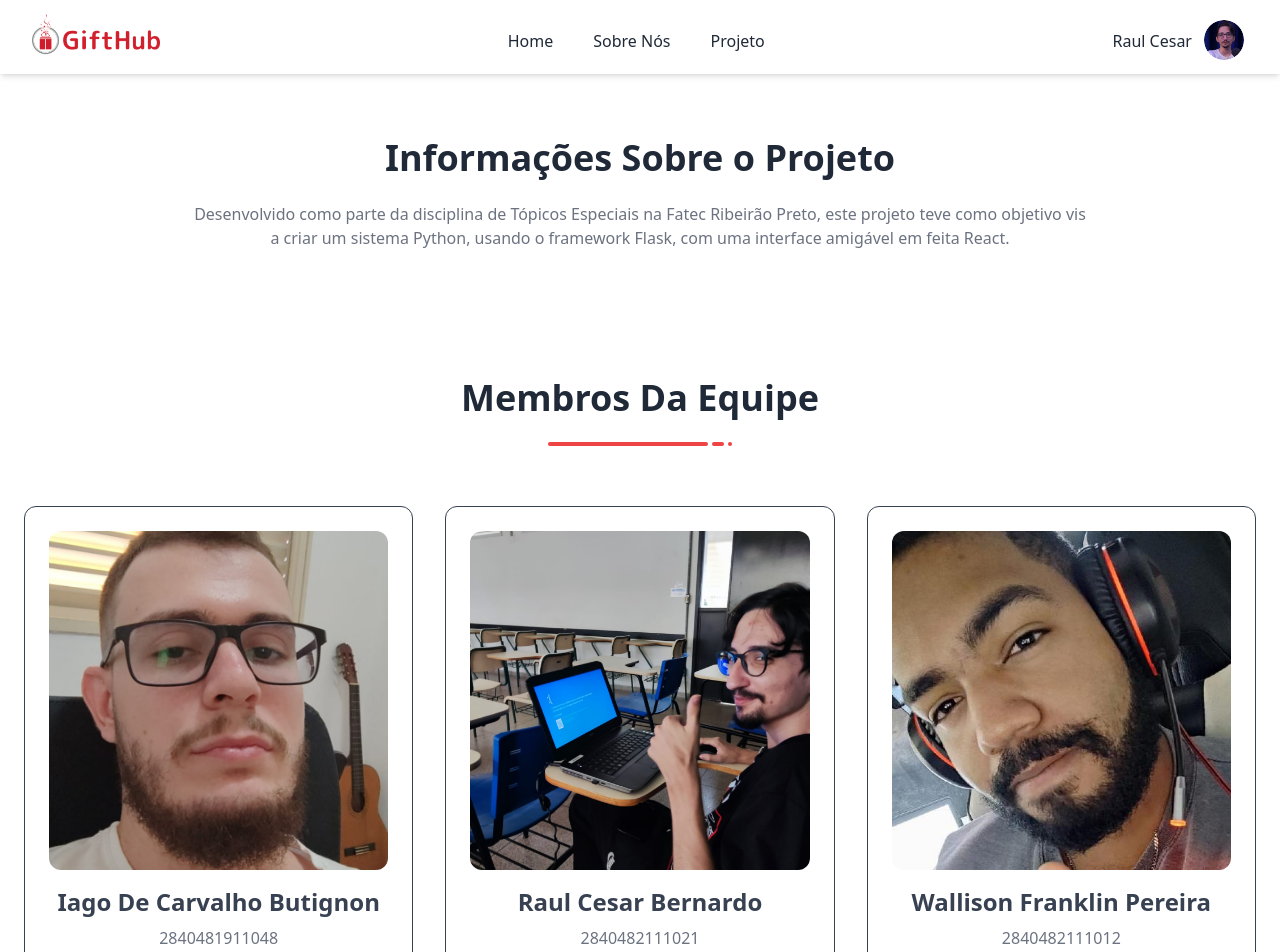
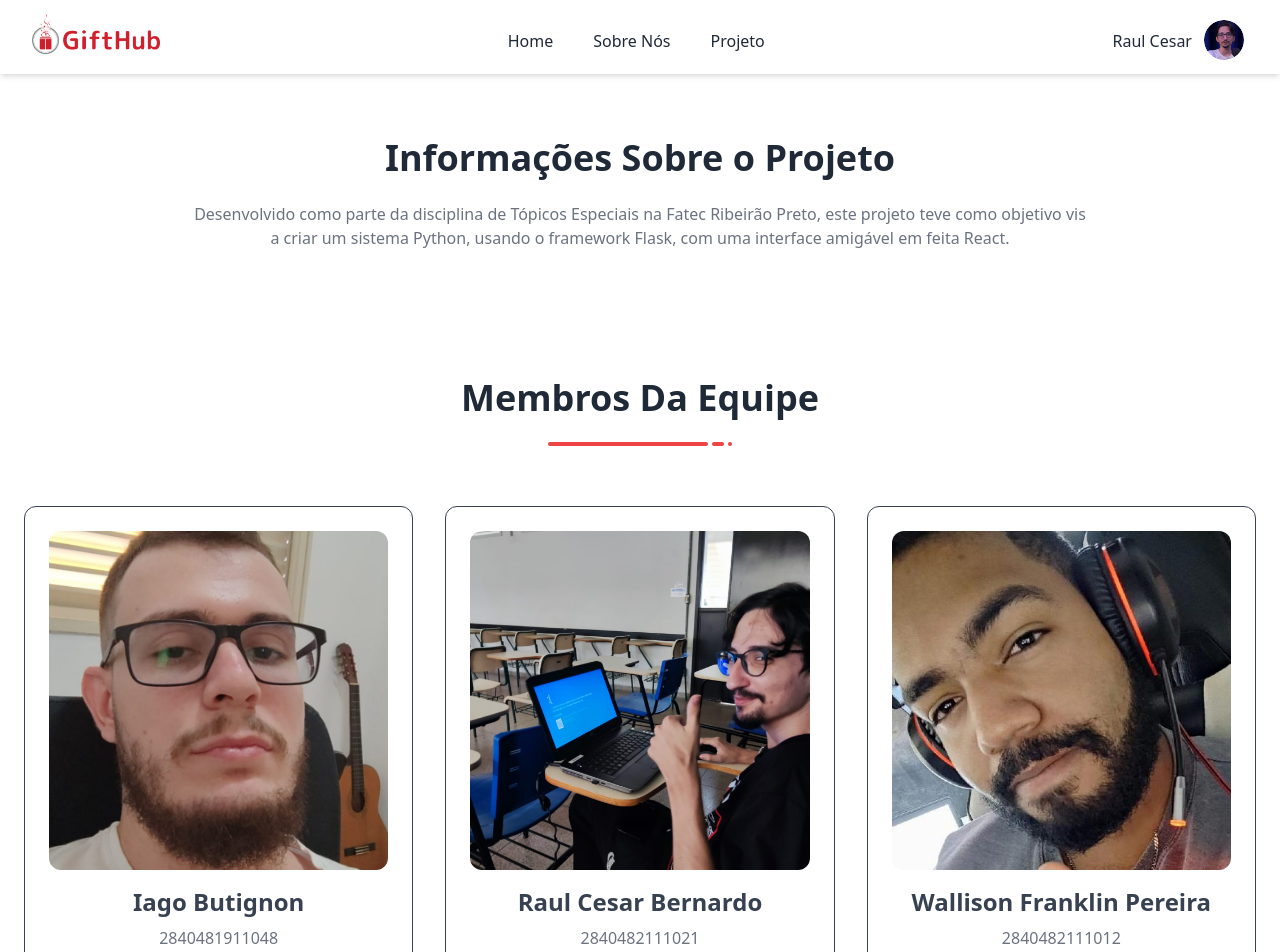
Before and after one commit to WallisonRP/GiftHub-Front, a React (Vite) app: page /sobre-o-projeto in a window 1280 px wide. Shown: the top 952 px of the page. Built offline with nearby package versions, Linux system fonts and the light colour scheme.

Commit message:
Alteração no nome do Iago

```diff
--- a/src/view/pages/AboutProject/index.tsx
+++ b/src/view/pages/AboutProject/index.tsx
@@ -44,7 +44,7 @@ function AboutProject() {
               />
 
               <h1 className="mt-4 text-2xl font-semibold capitalize text-gray-700">
-                Iago de Carvalho Butignon
+                Iago Butignon
               </h1>
 
               <p className="mt-2 capitalize text-gray-500">2840481911048</p>
```
